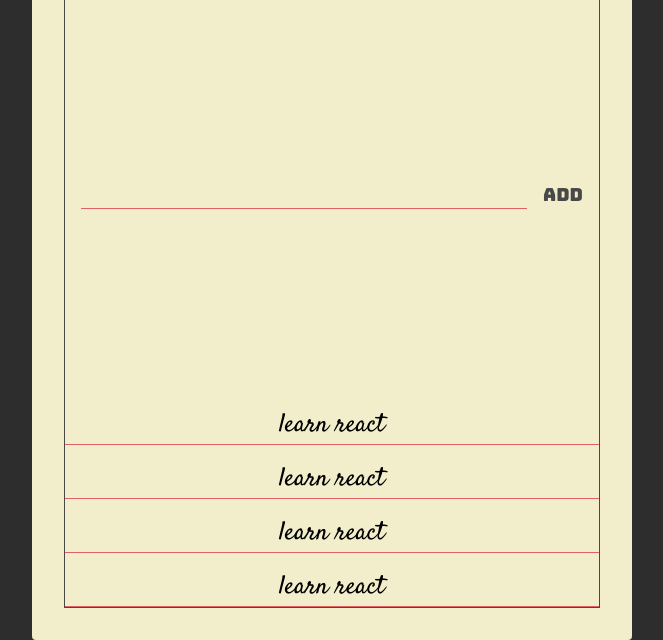
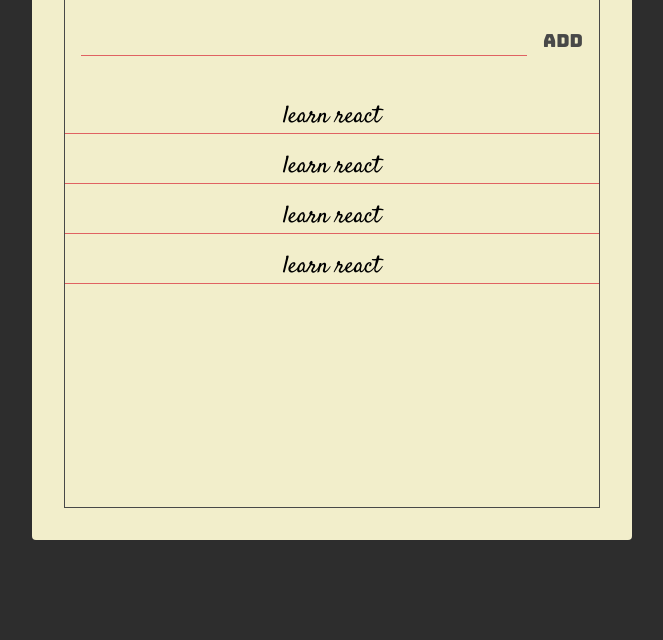
Before and after one commit to ridhoajibx/react-course-starter, a website: page index.html in a window 1280 px wide. Shown: the part 160-800 px from the top of the page, without its empty margins (308-971 px from the left). Drawn offline with nearby package versions, Linux system fonts and the light colour scheme.

Commit message:
fix css style

```diff
--- a/style.css
+++ b/style.css
@@ -25,7 +25,7 @@ body {
   align-content: center;
   align-items: center;
   background-color: #2d2d2d;
-  height: 100vh;
+  /* height: 100vh; */
 }
 
 body,
@@ -38,19 +38,18 @@ html {
 
 .container {
   width: 600px;
-  height: 800px;
+  height: 700px;
   background-color: #f2eecb;
   border-radius: 4px;
   padding: 32px;
 }
 
 .frame {
-  border: 1px solid var(--main-black-color);
+  border: 1px solid #484848;
   height: 100%;
 
   display: flex;
   flex-direction: column;
-  justify-content: space-between;
 }
 
 .header {
@@ -61,11 +60,8 @@ html {
 .header-title {
   flex: 1;
   text-align: center;
-
-  color: var(--main-black-color);
   font-size: 4rem;
   font-family: "Satisfy", sans-serif;
-  text-transform: lowercase;
 }
 
 .header-btn {
@@ -78,14 +74,6 @@ html {
   background: unset;
   border: unset;
   outline: unset;
-}
-
-.header-btn.main-red-color:active {
-  text-shadow: 1px 1px 2px var(--main-red-color);
-}
-
-.header-btn.main-black-color:active {
-  text-shadow: 1px 1px 2px var(--main-black-color);
 }
 
 .add {
@@ -125,7 +113,7 @@ html {
   outline: unset;
 }
 
-.add-btn.main-black-color:active {
+.main-black-color:active {
   text-shadow: 1px 1px 2px var(--main-black-color);
 }
 
@@ -142,9 +130,14 @@ html {
 
   min-height: 34px;
   margin: 16px 0 0;
-
   font-family: "Satisfy", sans-serif;
-  font-size: 26px;
+  font-size: 24px;
 
   border-bottom: 1px solid var(--main-red-color);
 }
+
+.todo-text {
+  position: absolute;
+  left: 50%;
+  transform: translate(-50%);
+}
```
